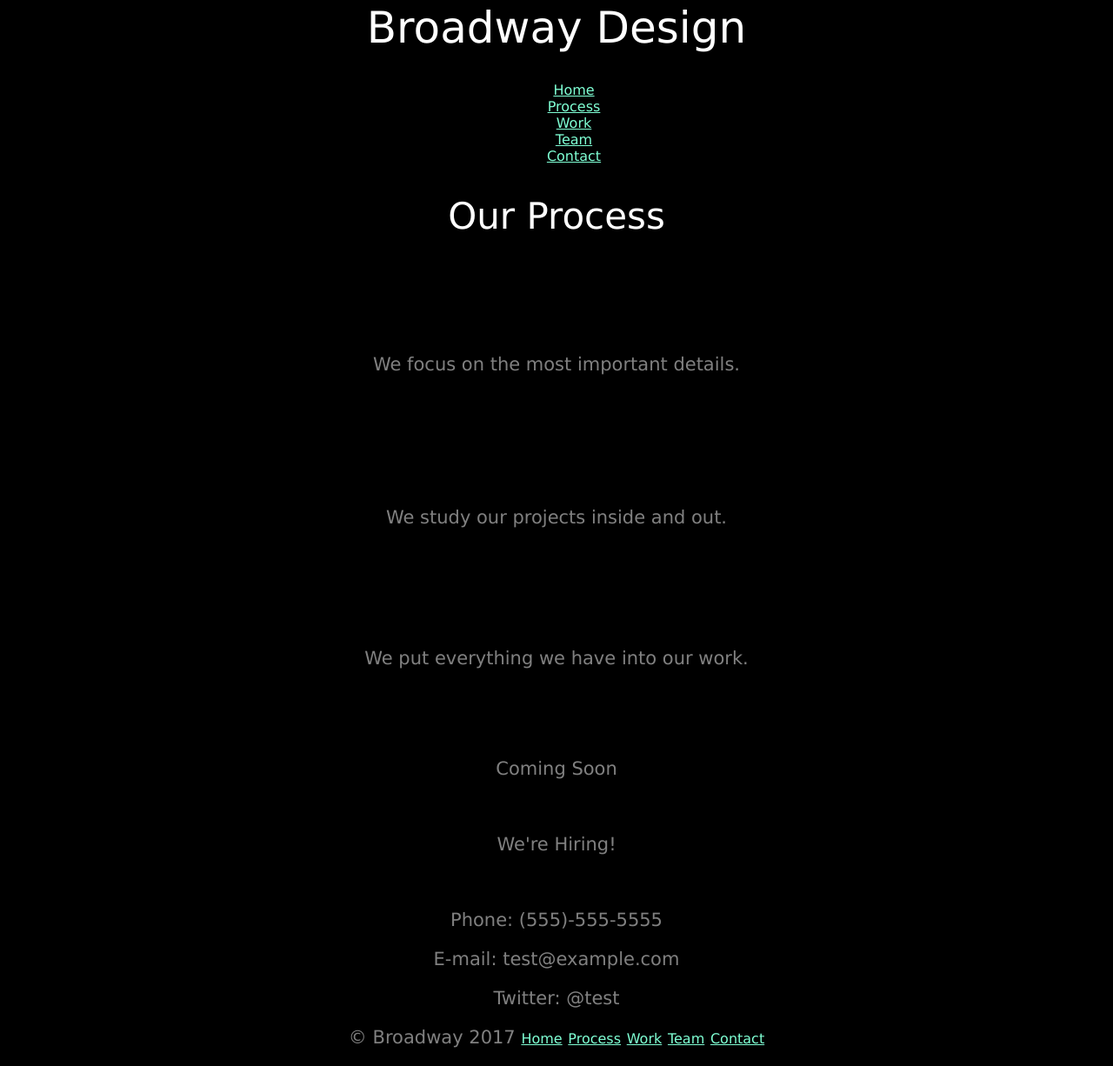
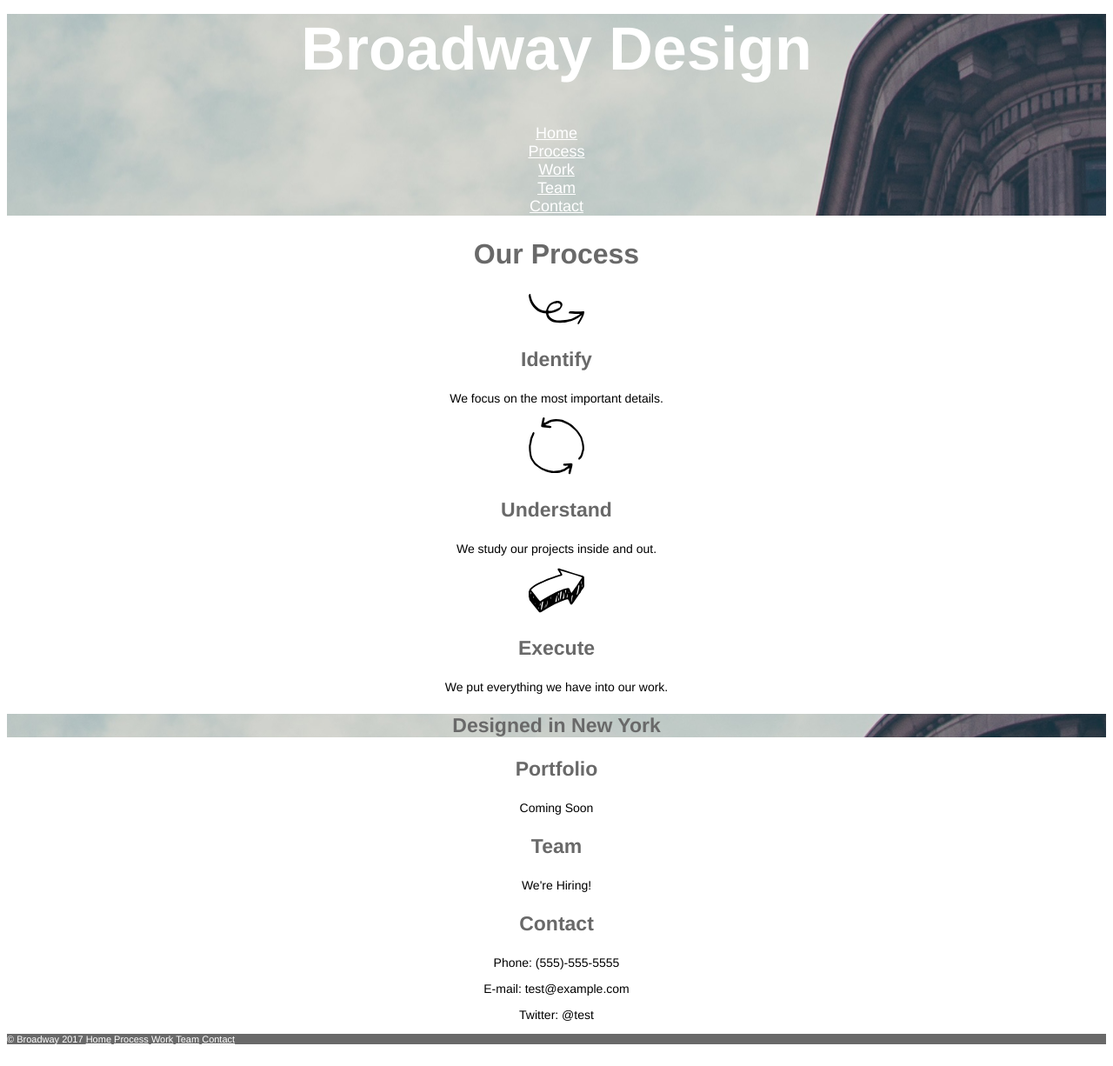
Before and after one commit to aadesida/broadway, a plain HTML site: page index.html in a window 1280 px wide. Shown: the part 31-1257 px from the top of the page at 87% size. Drawn offline with Linux system fonts and the light colour scheme.

Commit message:
Completed

```diff
--- a/index.html
+++ b/index.html
@@ -9,46 +9,48 @@
 
     <div class="broadway_design">
         <h1>Broadway Design</h1>
-        <ul>
-          <li><a href="./coming_soon.html" target="_blank">Home</a></li>
-          <li><a href="./coming_soon.html" target="_blank">Process</a></li>
-          <li><a href="./coming_soon.html" target="_blank">Work</a></li>
-          <li><a href="./coming_soon.html" target="_blank">Team</a></li>
-          <li><a href="./coming_soon.html" target="_blank">Contact</a></li>
-        </ul>
-    </div>
+        <a class="main" href="./coming_soon.html" target="_blank">Home</a><br/>
+        <a class="main" href="./coming_soon.html" target="_blank">Process</a><br/>
+        <a class="main" href="./coming_soon.html" target="_blank">Work</a><br/>
+        <a class="main" href="./coming_soon.html" target="_blank">Team</a><br/>
+        <a class="main" href="./coming_soon.html" target="_blank">Contact</a><br/>
+   </div>
 
       <h2>Our Process</h2>
 
       <img src="./resources/images/identify.svg" alt="Identify"><br/>
       <h3>Identify</h3>
-      <p>We focus on the most important details.</p>
+      <p class="main">We focus on the most important details.</p>
 
       <img src="./resources/images/understand.svg" alt="Understand"><br/>
       <h3>Understand</h3>
-      <p>We study our projects inside and out.</p>
+      <p class="main">We study our projects inside and out.</p>
 
 
       <img src="./resources/images/execute.svg" alt="Execute"><br/>
       <h3>Execute</h3>
-      <p>We put everything we have into our work.</p>
+      <p class="main">We put everything we have into our work.</p>
 
+    <div class="broadway_design">
       <h3>Designed in New York</h3>
+    </div>
 
       <h3>Portfolio</h3>
 
-      <p>Coming Soon</p>
+      <p class="main">Coming Soon</p>
 
       <h3>Team</h3>
 
-      <p>We're Hiring!</p>
+      <p class="main">We're Hiring!</p>
 
       <h3>Contact</h3>
 
-      <p>Phone: (555)-555-5555</p>
-      <p>E-mail: test@example.com</p>
-      <p>Twitter: @test</p>
+      <p class="main">Phone: (555)-555-5555</p>
+      <p class="main">E-mail: test@example.com</p>
+      <p class="main">Twitter: @test</p>
 
+    <div class="footer">
       <p>© Broadway 2017 <a href="./coming_soon.html" target="_blank">Home</a> <a href="./coming_soon.html" target="_blank">Process</a> <a href="./coming_soon.html" target="_blank">Work</a> <a href="./coming_soon.html" target="_blank">Team</a> <a href="./coming_soon.html" target="_blank">Contact</a></p>
+    </div>
     </body>
 <html>
--- a/resources/css/style.css
+++ b/resources/css/style.css
@@ -1,32 +1,50 @@
 
-* {
-  font-family: Verdana;
-  background-color: black;
+
+html {
+  font-family: Helvetica;
   text-align: center;
+
 }
 
+div.broadway_design {
+  background-image: url("../images/the-flatiron-building.png");
+}
 
 h1 {
-  font-size: 50px;
-  font-weight: normal;
+  font-size: 70px;
+  font-weight: bold;
   color: white;
 }
 
 h2 {
-  font-size: 42px;
-  font-weight: 300;
-  color: white;
-  }
-p {
-  font-size: 21px;
-  color: gray;
+  font-size: 32px;
+  font-weight: bold;
+  color: dimgray;
+}
+
+h3 {
+  font-size: 23px;
+  font-weight: bold;
+  color: dimgray;
+}
+
+
+.footer {
+    font-size: 11px;
+    background-color: dimgray;
+    text-align: left;
+    color: white;
 }
 
 a {
-  font-size: 16px;
-  color: Aquamarine;
+  color: white
 }
 
-.excursion {
-  text-align: right;
+a.main {
+  font-size: 18px;
+  color: white;
 }
+
+p.main {
+  font-size: 14px;
+}
```
